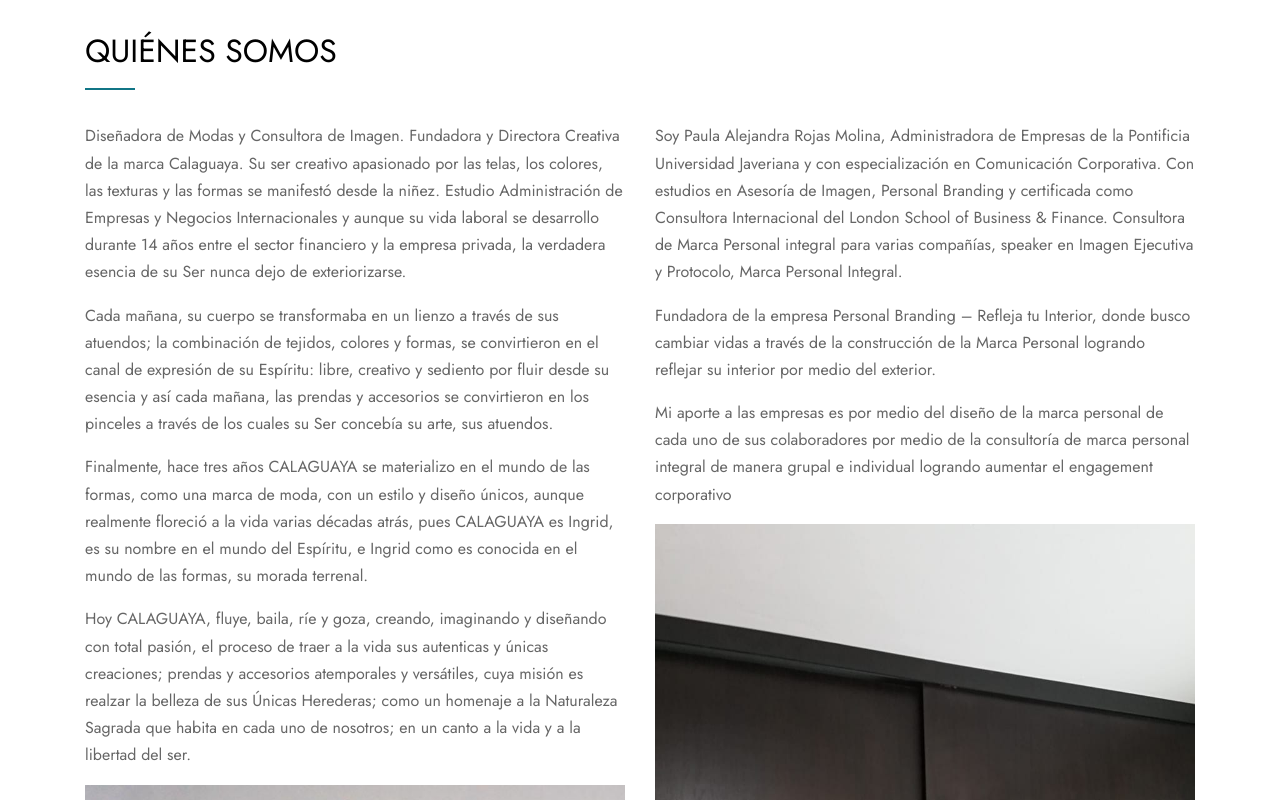
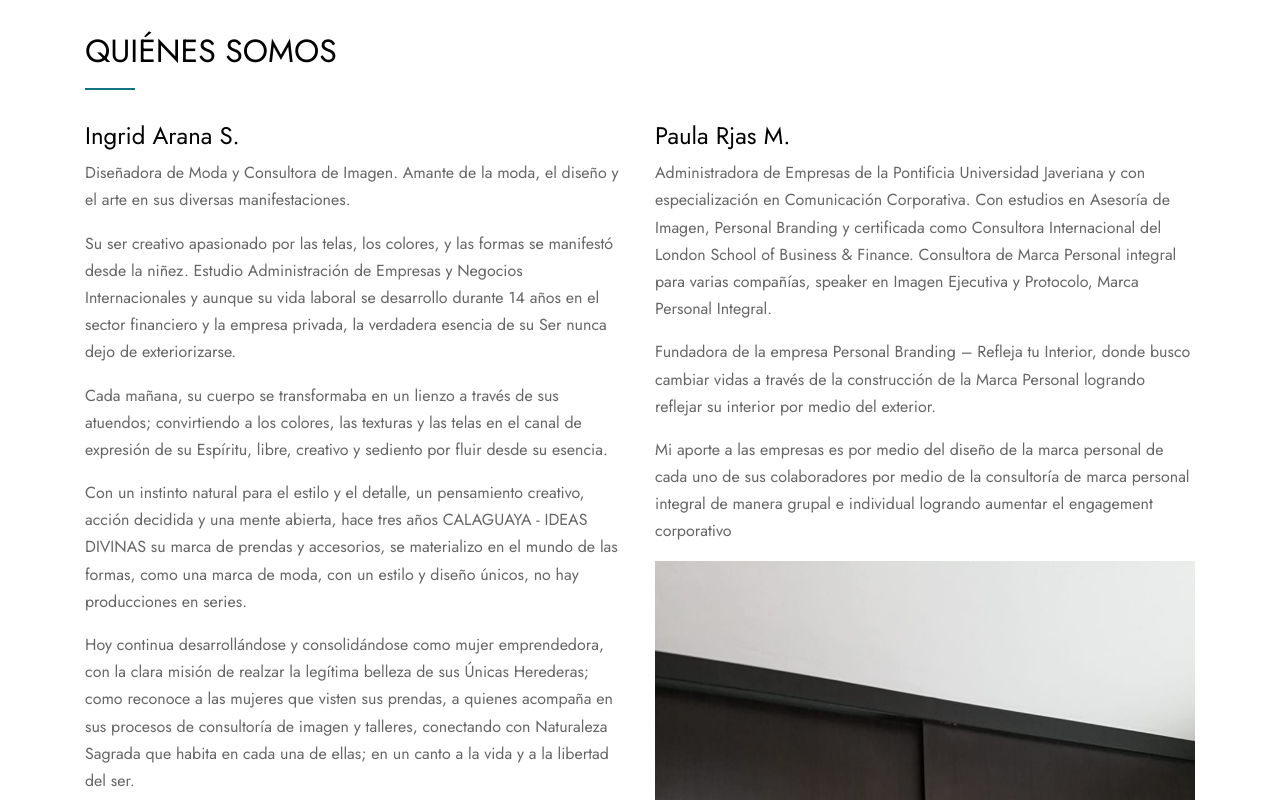
Before and after one commit to AineResplandor/AineEsResplandor, a plain HTML site: page index.html in a window 1280 px wide. Shown: the part 880-1680 px from the top of the page. Drawn offline with Linux system fonts and the light colour scheme; files whose address does not match are found by name.

Commit message:
Cambio de nombres y texto

```diff
--- a/index.html
+++ b/index.html
@@ -109,29 +109,40 @@
             <h2 class="section-title">QUIÉNES SOMOS</h2>
           </div>
           <div class="col-lg-6">
-            <p> Diseñadora de Modas y Consultora de Imagen. Fundadora y Directora Creativa de la marca Calaguaya.
-                Su ser creativo apasionado por las telas, los colores, las texturas y las formas se manifestó desde la niñez.
-                Estudio Administración de Empresas y Negocios Internacionales y aunque su vida laboral se desarrollo durante
-                14 años entre el sector financiero y la empresa privada, la verdadera esencia de su Ser nunca dejo de exteriorizarse.  </p>
+            <h4>Ingrid Arana S.</h4>
+            <p> Diseñadora de Moda y Consultora de Imagen. Amante de la moda, el diseño y el
+              arte en sus diversas manifestaciones. </p>
 
-            <p>Cada mañana, su cuerpo se transformaba en un lienzo a través de sus atuendos; la combinación de tejidos, colores y formas,
-               se convirtieron en el canal de expresión de su Espíritu: libre, creativo y sediento por fluir desde su esencia y así cada mañana,
-                las prendas y accesorios se convirtieron en los pinceles a través de los cuales su Ser concebía su arte, sus atuendos.</p>
+            <p>Su ser creativo apasionado por las telas, los colores, y las formas se manifestó
+              desde la niñez. Estudio Administración de Empresas y Negocios Internacionales y
+              aunque su vida laboral se desarrollo durante 14 años en el sector financiero y la
+              empresa privada, la verdadera esencia de su Ser nunca dejo de exteriorizarse.</p>
 
-              <p>Finalmente, hace tres años CALAGUAYA se materializo en el mundo de las formas, como una marca de moda, con un estilo y diseño únicos,
-                 aunque realmente floreció a la vida  varias décadas  atrás,  pues CALAGUAYA es Ingrid, es su nombre en el mundo del Espíritu, e Ingrid
-                  como es conocida en el mundo de las formas, su morada terrenal.  </p>
-            <p>Hoy CALAGUAYA, fluye, baila, ríe y goza, creando, imaginando y diseñando con total pasión, el proceso de traer a la vida sus autenticas y
-               únicas creaciones; prendas y accesorios atemporales y versátiles, cuya misión es realzar la belleza de sus Únicas Herederas; como un homenaje
-                a la Naturaleza Sagrada que habita en cada uno de nosotros; en un canto a la vida y a la libertad del ser.   </p>
+              <p>Cada mañana, su cuerpo se transformaba en un lienzo a través de sus atuendos;
+                convirtiendo a los colores, las texturas y las telas en el canal de expresión de su
+                Espíritu, libre, creativo y sediento por fluir desde su esencia. </p>
+
+            <p>Con un instinto natural para el estilo y el detalle, un pensamiento creativo, acción
+                decidida y una mente abierta, hace tres años CALAGUAYA - IDEAS DIVINAS su
+                marca de prendas y accesorios, se materializo en el mundo de las formas, como
+                una marca de moda, con un estilo y diseño únicos, no hay producciones en series.</p>
+
+            <p>Hoy continua desarrollándose y consolidándose como mujer emprendedora, con la
+              clara misión de realzar la legítima belleza de sus Únicas Herederas; como reconoce
+              a las mujeres que visten sus prendas, a quienes acompaña en sus procesos de
+              consultoría de imagen y talleres, conectando con Naturaleza Sagrada que habita en
+              cada una de ellas; en un canto a la vida y a la libertad del ser.</p>
 
             <img src="images/about1.jpeg" alt="Image" class="img-fluid">
           </div>
 
           <div class="col-lg-6">
-            <p>Soy Paula Alejandra Rojas Molina, Administradora de Empresas de la Pontificia Universidad Javeriana y con especialización en Comunicación Corporativa.
-               Con estudios en Asesoría de Imagen, Personal Branding y certificada como Consultora Internacional del London School of Business & Finance. Consultora de
-                Marca Personal integral para varias compañías, speaker en Imagen Ejecutiva y Protocolo, Marca Personal Integral. </p>
+            <h4>Paula Rjas M.</h4>
+            <p>Administradora de Empresas de la Pontificia Universidad Javeriana y con
+              especialización en Comunicación Corporativa. Con estudios en Asesoría de Imagen,
+              Personal Branding y certificada como Consultora Internacional del London School of
+              Business &amp; Finance. Consultora de Marca Personal integral para varias compañías,
+              speaker en Imagen Ejecutiva y Protocolo, Marca Personal Integral. </p>
 
             <p>Fundadora de la empresa Personal Branding – Refleja tu Interior, donde busco cambiar vidas a través de la construcción de la Marca Personal logrando reflejar
                su interior por medio del exterior.</p>
@@ -166,9 +177,9 @@
                   <li>El éxito del estampado</li>
                   <li>Tips prácticos para perder el miedo al color y al estampado  </li>
                   <h1>  </h1>
-                  <p><span style="color: red;"><strong>VALOR INDIVIDUAL: 100.000       </strong> </span></p>
+                  <p><span style="color: red;"><strong>VALOR INDIVIDUAL: $ 100.000       </strong> </span></p>
                   <p data-aos="fade-up" data-aos-delay="200"><a href="https://checkout.payulatam.com/ppp-web-gateway-payu//pr?dlink=049e6eMa8fbdR5" target="_blank" class="btn smoothscroll btn-primary">Comprarlo YA</a></p>
-                  <p><span style="color:red;"><strong> VALOR GRUPAL (20 PER) : 1.000.000 </strong></span></p>
+                  <p><span style="color:red;"><strong> VALOR GRUPAL (20 PER) : $ 1.000.000 </strong></span></p>
                   <p data-aos="fade-up" data-aos-delay="200"><a href="https://checkout.payulatam.com/ppp-web-gateway-payu//pr?dlink=014687Ma8fbdR4" target="_blank" class="btn smoothscroll btn-primary">Comprarlo YA</a></p>
                 </ul>
 
@@ -193,8 +204,9 @@
                   <li>La igualdad entre virtual y presencial. ¿Soy la misma?</li>
                 </ul>
 
-                <p><span style="color: red;"><strong>VALOR: 40.000</strong> </span></p>
+                <p><span style="color: red;"><strong>VALOR: $ 40.000</strong> </span></p>
                 <p data-aos="fade-up" data-aos-delay="200"><a href="https://checkout.payulatam.com/ppp-web-gateway-payu//pr?dlink=0450d0Ma8fbdR2" target="_blank" class="btn smoothscroll btn-primary">Comprarlo YA</a></p>
+                <p data-aos="fade-up" data-aos-delay="200"><a href="https://forms.gle/GCEoHuwA6XKEwksY6" target="_blank" class="btn smoothscroll btn-primary">INSCRIBETE</a></p>
 
               </div>
             </div>
@@ -355,7 +367,7 @@
 
               <div class="row mb-4">
                 <div class="form-group col-12">
-                  <input type="email" class="form-control" placeholder="Correo Electronico">
+                  <input type="email" class="form-control" placeholder="Correo Eléctronico">
                 </div>
               </div>
 
@@ -384,7 +396,7 @@
             <ul class="list-unstyled mb-5">
               <li class="mb-3">
                 <strong class="d-block mb-1">Teléfono:</strong>
-                <span>+57 3186201932</span>
+                <span>+57 318 6201932</span>
               </li>
 
               <li class="mb-3">
```
Also changed, not shown: images/flaticon/svg/foto4.jpg (renamed from images/flaticon/svg/FOTO 4.jpg).
